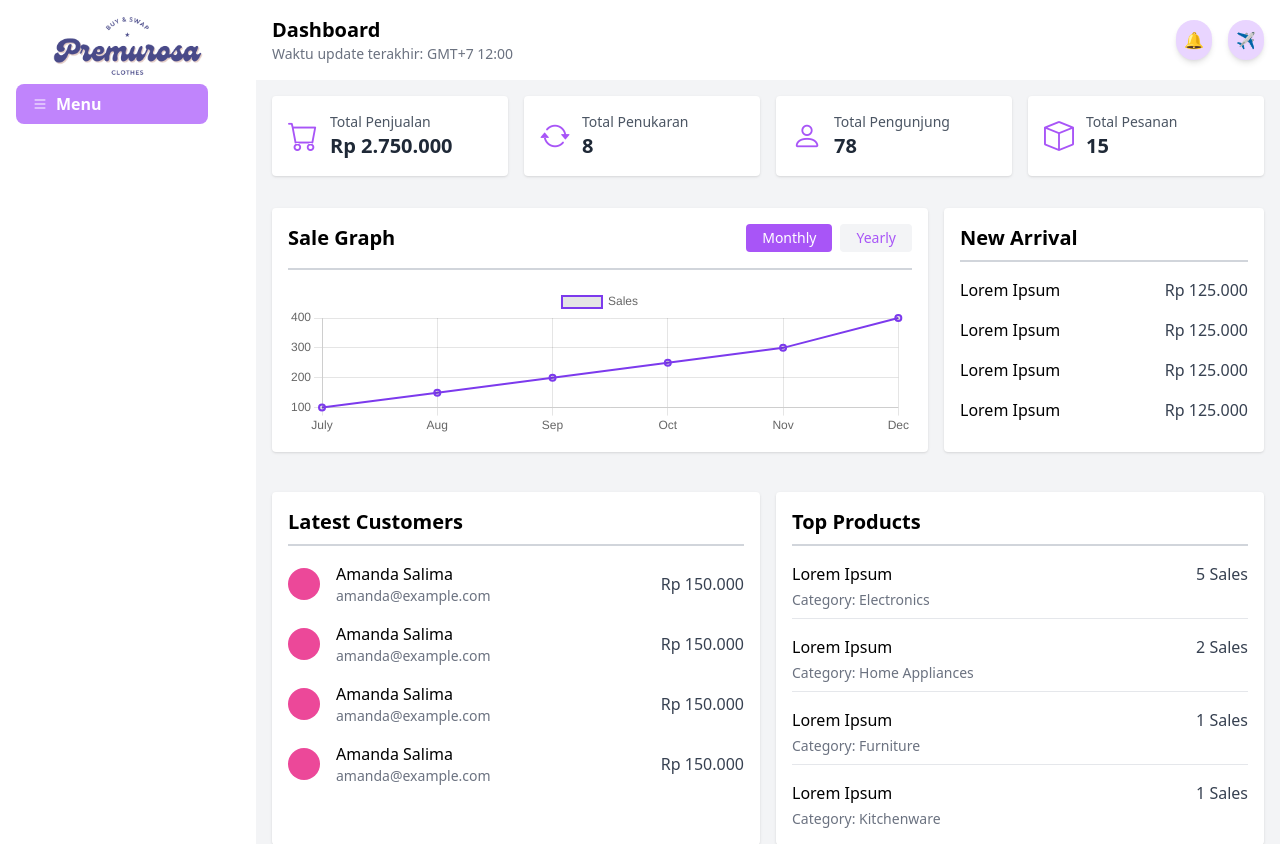
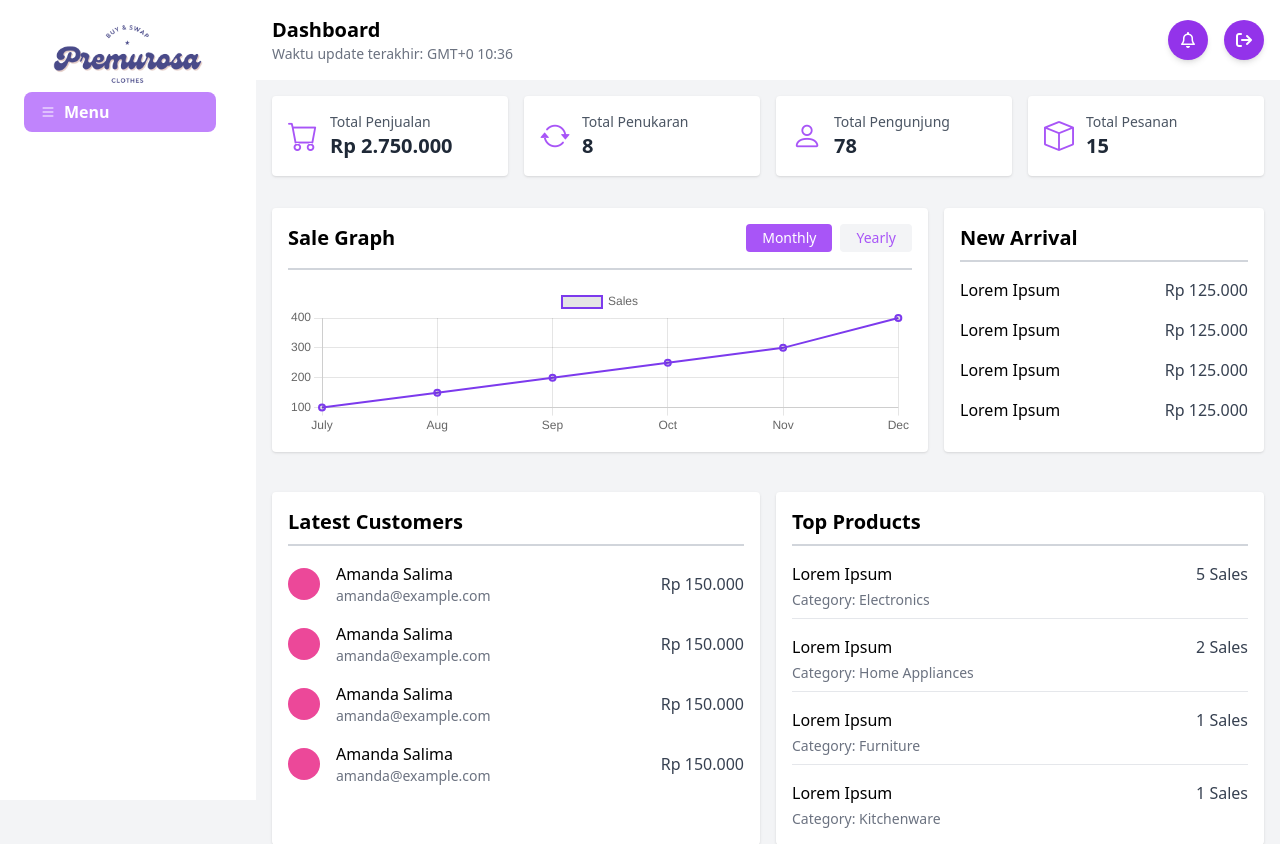
Before and after one commit to MarjaniSaski/Tubes_WebPro_PremurosaClothes, a PHP site: page /Tubes_WebPro_PremurosaClothes/admin/dashboard.php in a window 1280 px wide. Shown: the top 844 px of the page. Run offline with PHP 8.4, Linux system fonts and the light colour scheme; the visitor is signed in with stand-in values (Sample User, id 1); some libraries are stand-ins or nearby versions.

Commit message:
ubah header

```diff
--- a/admin/adminswap.php
+++ b/admin/adminswap.php
@@ -2,7 +2,7 @@
 include "template/header_admin.php"
 ?>
  <!-- Main Content -->
- <div class="w-3/4 p-8">
+ <div class="p-8">
             <div class="flex justify-between items-center mb-4">
                 <h2 class="text-2xl font-bold">Swap</h2>
                 <div class="relative inline-block text-left">
--- a/admin/dashboard.php
+++ b/admin/dashboard.php
@@ -1,19 +1,6 @@
 <?php
 include "template/header_admin.php"
 ?>
-  <!-- Main Content -->
-  <div class="flex-1">
-                    <!-- Header -->
-                    <div class="bg-white p-4 flex justify-between items-center">
-                        <div>
-                            <h1 class="text-xl font-bold">Dashboard</h1>
-                            <p class="text-gray-500 text-sm">Waktu update terakhir: GMT+7 12:00</p>
-                        </div>
-                        <div class="flex items-center space-x-4">
-                            <button class="bg-purple-200 p-2 rounded-full shadow-md">🔔</button>
-                            <button class="bg-purple-200 p-2 rounded-full shadow-md">✈</button>
-                        </div>
-                    </div>
 
             <!-- Statistics -->
             <div class="grid grid-cols-1 md:grid-cols-4 gap-4 p-4">
--- a/admin/template/header_admin.php
+++ b/admin/template/header_admin.php
@@ -25,17 +25,16 @@ define('HOST', 'http://localhost/Tubes_WebPro_PremurosaClothes')
     <link href="https://cdn.jsdelivr.net/npm/bootstrap-icons/font/bootstrap-icons.css" rel="stylesheet">
 </head>
 
-<body class="bg-gray-100 font-sans">
-    <div class="flex">
+<body class="bg-gray-100 font-rubik">
+    <div class="flex min-h-screen">
         <!-- Sidebar -->
-        <div class="w-1/5 min-h-screen bg-white p-4">
+        <div class="w-64 bg-white text-black flex flex-col p-6 sidebar fixed h-full">
             <!-- Logo -->
             <div class="flex justify-center">
                 <img class="justify-content-center" src="<?= HOST ?>/foto/logoPremurosa.png" alt="Premurosa Homes Logo" width="150" height="auto">
             </div>
 
             <!-- Menu Items -->
-
             <div class="relative">
                 <!-- Button to trigger dropdown -->
                 <button class="block px-4 py-2 text-white mt-2 w-48 bg-purple-400 font-semibold hover:bg-purple-200 transition-all duration-300 rounded-lg flex items-center space-x-2">
@@ -79,6 +78,47 @@ define('HOST', 'http://localhost/Tubes_WebPro_PremurosaClothes')
                 </ul>
             </div>
         </div>
+
+    <!-- Main Content -->
+    <div class="flex-1 ml-64">
+
+        <!-- Header -->
+        <div class="bg-white p-4 flex justify-between items-center">
+            <div>
+                <h1 class="text-xl font-bold">Dashboard</h1>
+                <p id="update-time" class="text-gray-500 text-sm"></p>
+            </div>
+            <div class="flex items-center space-x-4">
+                <!-- Notification Button with Link -->
+                <a href="notifications.php" class="relative group">
+                    <button
+                        class="bg-purple-600 w-10 h-10 flex items-center justify-center rounded-full shadow-md text-white
+                            hover:bg-purple-700 hover:scale-105 transition-transform duration-200">
+                        <i class="fa-regular fa-bell"></i>
+                    </button>
+                    <span
+                        class="absolute bottom-12 left-1/2 transform -translate-x-1/2 bg-gray-800 text-white text-xs
+                            px-2 py-1 rounded-md opacity-0 group-hover:opacity-100 transition-opacity duration-200">
+                        Notification
+                    </span>
+                </a>
+
+                <!-- Logout Button with Link -->
+                <a href="\Tubes_WebPro_PremurosaClothes/login.php" class="relative group">
+                    <button
+                        class="bg-purple-600 w-10 h-10 flex items-center justify-center rounded-full shadow-md text-white
+                            hover:bg-purple-700 hover:scale-105 transition-transform duration-200">
+                        <i class="fa-solid fa-arrow-right-from-bracket"></i>
+                    </button>
+                    <span
+                        class="absolute bottom-12 left-1/2 transform -translate-x-1/2 bg-gray-800 text-white text-xs
+                            px-2 py-1 rounded-md opacity-0 group-hover:opacity-100 transition-opacity duration-200">
+                        Logout
+                    </span>
+                </a>
+            </div>
+        </div>
+
     <script>
         // JavaScript to toggle the dropdown visibility
         const button = document.querySelector('button');
@@ -88,3 +128,22 @@ define('HOST', 'http://localhost/Tubes_WebPro_PremurosaClothes')
             dropdown.classList.toggle('hidden');
         });
     </script>
+
+    <script>
+        // Mendapatkan waktu lokal pengguna
+        const currentDate = new Date();
+
+        // Mendapatkan zona waktu GMT dari pengguna
+        const gmtOffset = currentDate.getTimezoneOffset() / 60; // Menghitung perbedaan zona waktu dalam jam
+        const gmtHour = gmtOffset > 0 ? `GMT-${gmtOffset}` : `GMT+${Math.abs(gmtOffset)}`;
+
+        // Mengambil waktu lokal
+        const hours = currentDate.getHours();
+        const minutes = currentDate.getMinutes().toString().padStart(2, '0'); // Menambahkan 0 di depan menit jika kurang dari 10
+
+        // Format waktu yang diinginkan
+        const time = `${hours}:${minutes}`;
+
+        // Menampilkan waktu yang telah diformat dalam elemen <p>
+        document.getElementById('update-time').textContent = `Waktu update terakhir: ${gmtHour} ${time}`;
+    </script>
```
Lines whose indentation alone changed are shown as unchanged.
